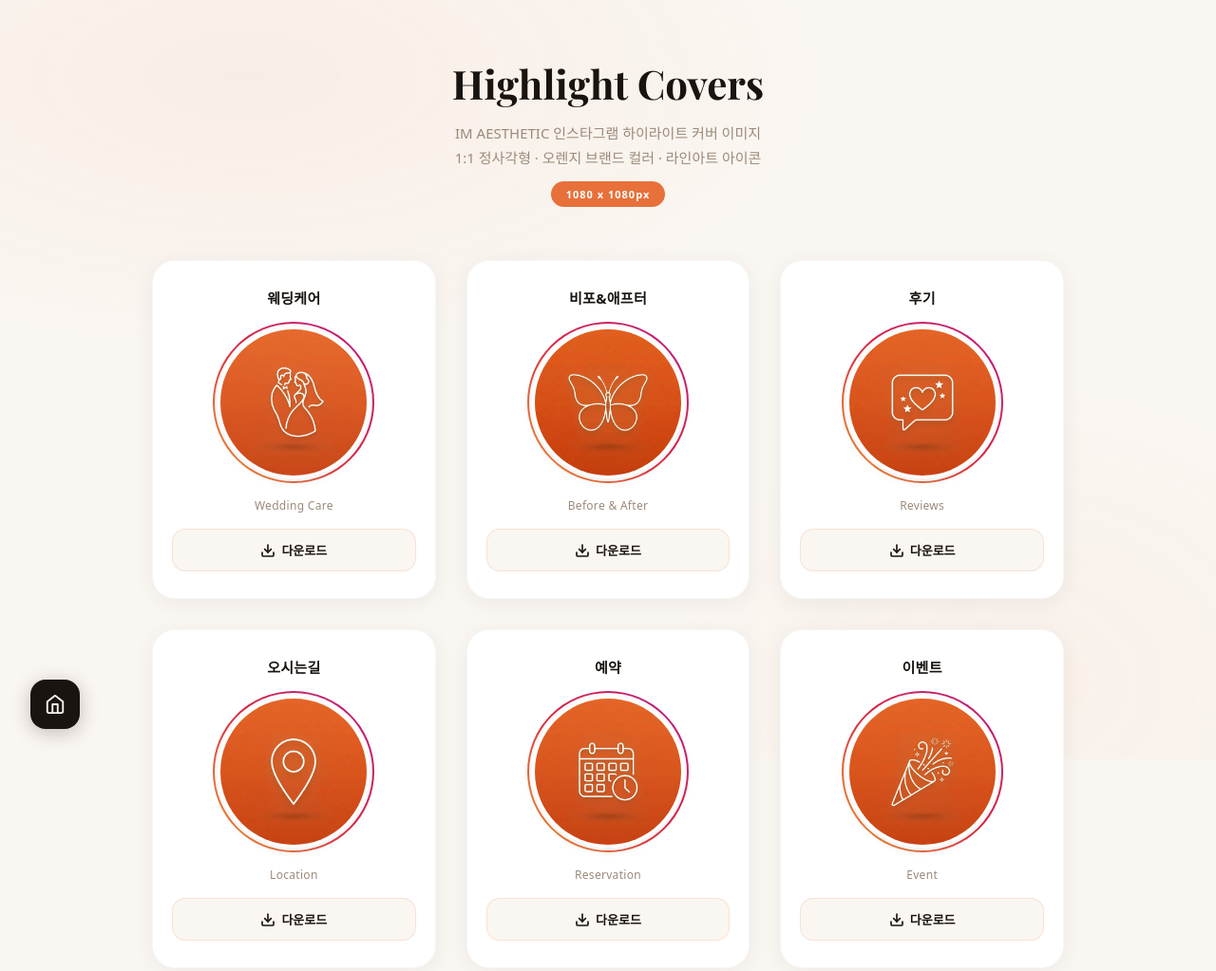
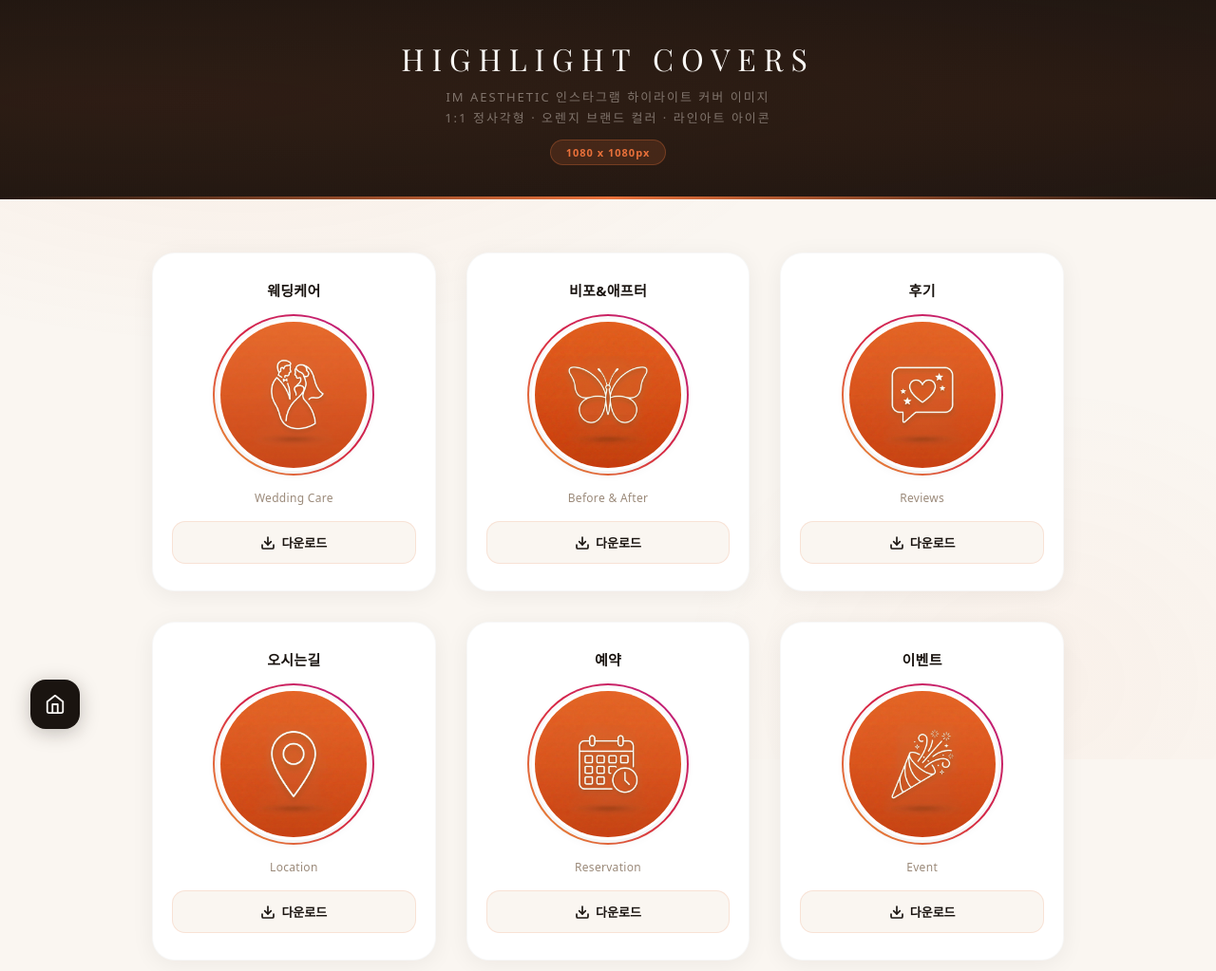
Before and after one commit to ymymym6843-prog/aesthetic-content-hub, a React app: page highlight_cover_maker.html in a window 1280 px wide. Shown: the top 1023 px of the page at 95% size. Built offline with nearby package versions, Linux system fonts and the light colour scheme; a web font is replaced by a local one.

Commit message:
harness: cross-page header & navigation consistency for 4 maker tools

```diff
--- a/highlight_cover_maker.html
+++ b/highlight_cover_maker.html
@@ -21,7 +21,7 @@
     background: var(--warm-bg);
     color: var(--dark);
     min-height: 100vh;
-    padding: 60px 24px 100px;
+    padding: 0 0 100px;
   }
   body::before {
     content: ''; position: fixed; inset: 0; z-index: -1;
@@ -32,31 +32,59 @@
   }
 
   .page-header {
+    background: #1A1410;
+    padding: 40px 32px 36px;
     text-align: center;
+    position: relative;
+    overflow: hidden;
     margin-bottom: 56px;
+  }
+  .page-header::before {
+    content: '';
+    position: absolute;
+    top: -50%; left: -50%;
+    width: 200%; height: 200%;
+    background:
+      radial-gradient(ellipse at 30% 50%, rgba(232,112,58,0.08) 0%, transparent 70%),
+      radial-gradient(ellipse at 70% 50%, rgba(232,112,58,0.05) 0%, transparent 60%);
+    pointer-events: none;
+  }
+  .page-header::after {
+    content: '';
+    position: absolute;
+    bottom: 0; left: 0; right: 0;
+    height: 3px;
+    background: linear-gradient(90deg, transparent, #E8703A, transparent);
   }
   .page-header h1 {
     font-family: 'Playfair Display', serif;
-    font-size: 42px;
-    font-weight: 700;
-    color: var(--dark);
-    margin-bottom: 12px;
+    font-size: 32px;
+    font-weight: 400;
+    color: #FAF8F5;
+    letter-spacing: 8px;
+    text-transform: uppercase;
+    margin-bottom: 8px;
+    position: relative; z-index: 1;
   }
   .page-header p {
-    font-size: 15px;
-    color: var(--text-muted);
+    color: rgba(255,248,240,0.4);
+    font-size: 13px;
+    letter-spacing: 2px;
     line-height: 1.7;
+    position: relative; z-index: 1;
   }
   .page-header .badge {
     display: inline-block;
     margin-top: 12px;
-    padding: 6px 16px;
-    background: var(--orange);
-    color: #fff;
+    padding: 5px 16px;
+    background: rgba(232,112,58,0.15);
+    border: 1px solid rgba(232,112,58,0.3);
+    color: #E8703A;
     border-radius: 50px;
     font-size: 11px;
     font-weight: 700;
     letter-spacing: 1px;
+    position: relative; z-index: 1;
   }
 
   .covers-grid {
@@ -206,7 +234,7 @@
 
   @media (max-width: 768px) {
     .covers-grid { grid-template-columns: repeat(2, 1fr); gap: 20px; }
-    .page-header h1 { font-size: 32px; }
+    .page-header h1 { font-size: 24px; letter-spacing: 4px; }
   }
   @media (max-width: 480px) {
     .covers-grid { grid-template-columns: 1fr; max-width: 280px; }
@@ -220,6 +248,8 @@
   <p>IM AESTHETIC 인스타그램 하이라이트 커버 이미지<br>1:1 정사각형 · 오렌지 브랜드 컬러 · 라인아트 아이콘</p>
   <div class="badge">1080 x 1080px</div>
 </div>
+
+<div style="padding: 0 24px;">
 
 <div class="covers-grid" id="coversGrid"></div>
 
@@ -236,6 +266,8 @@
     <li>원형 크롭 영역을 조절하여 아이콘이 중앙에 오도록 맞춥니다</li>
     <li>모든 하이라이트에 동일한 스타일을 적용하면 <strong>프리미엄 통일감</strong>이 완성됩니다</li>
   </ol>
+</div>
+
 </div>
 
 <script>
```
Also changed, not shown: event_card_maker.html (+10 -2 lines), reels_cover_maker.html (+48 -2 lines), review_overlay_maker.html (+48 -2 lines).
